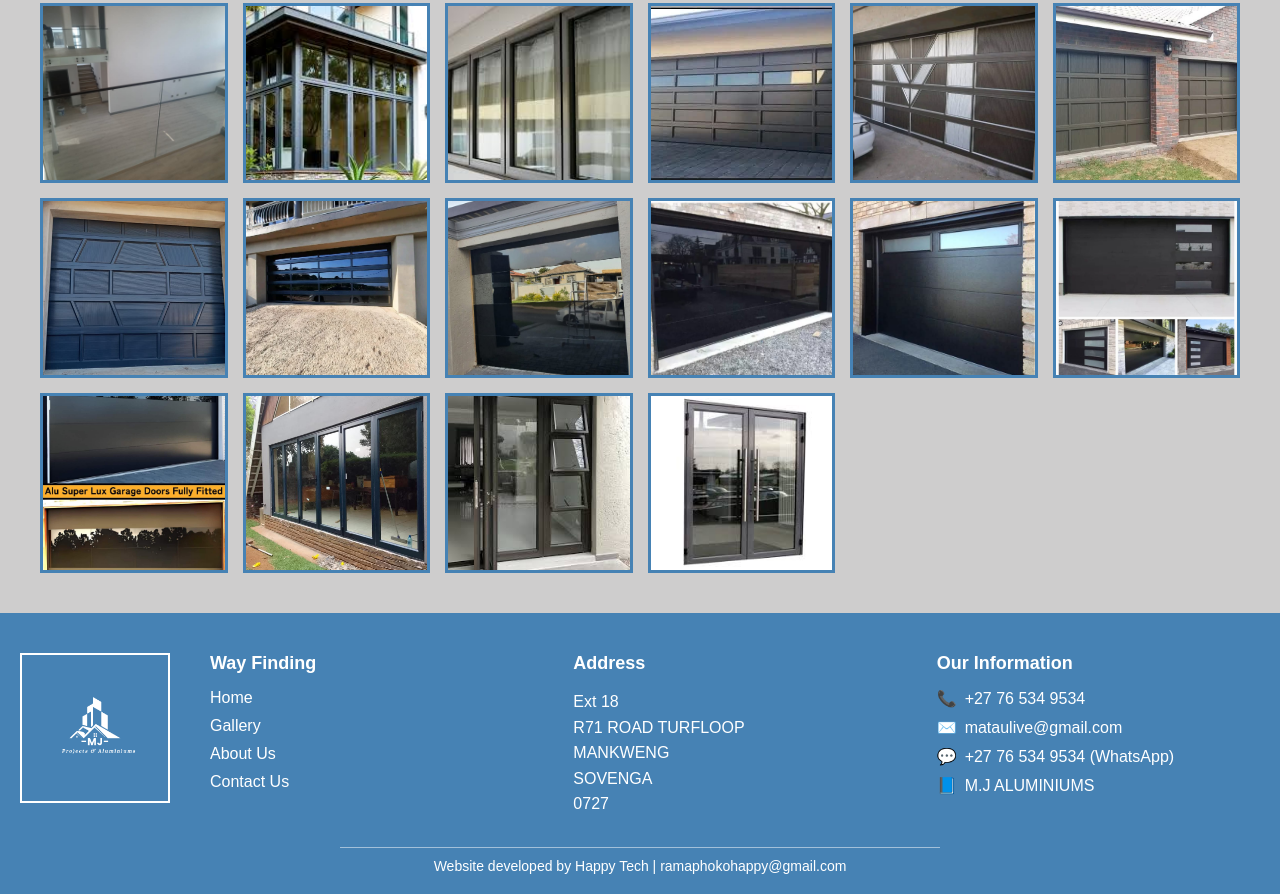
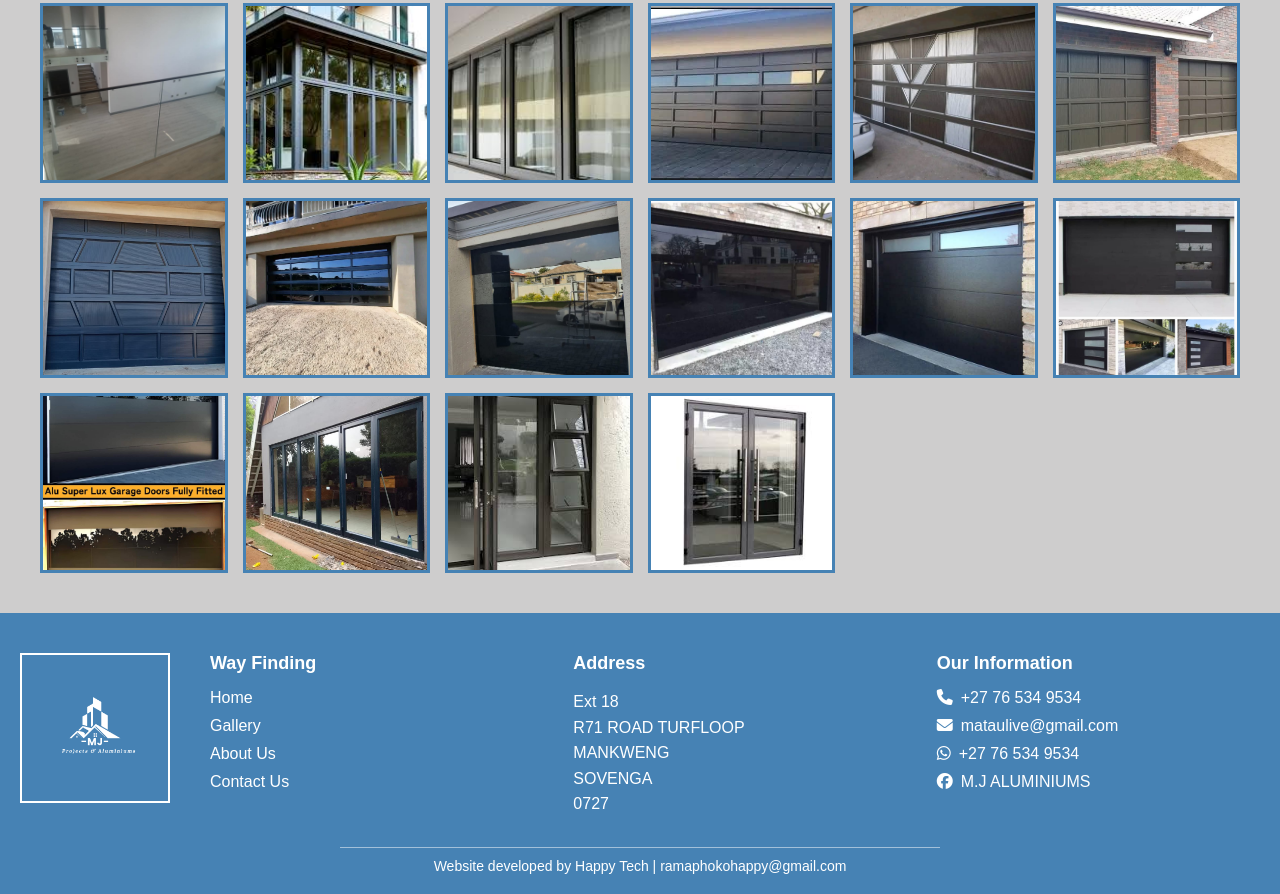
Before and after one commit to happy-tech05/MJ-Aluminums-Web, a plain HTML site: page LandingPage/gallery.html in a window 1280 px wide. Shown: the part 2245-3139 px from the top of the page. Drawn offline with Linux system fonts and the light colour scheme.

Commit message:
fixing footer
adding icons on the footer

```diff
--- a/LandingPage/gallery.html
+++ b/LandingPage/gallery.html
@@ -99,6 +99,8 @@
   </div>
 </div>
 
+<link rel="stylesheet" href="https://cdnjs.cloudflare.com/ajax/libs/font-awesome/6.5.0/css/all.min.css">
+
 <footer class="site-footer">
   <div class="footer-top">
     <div class="footer-logo">
@@ -130,13 +132,14 @@
     <div class="footer-column">
       <h3>Our Information</h3>
       <ul class="info-list">
-        <li><span class="icon">📞</span> +27 76 534 9534</li>
-        <li><span class="icon">✉️</span> mataulive@gmail.com</li>
-        <li><span class="icon">💬</span> +27 76 534 9534 (WhatsApp)</li>
-        <li><span class="icon">📘</span> M.J ALUMINIUMS</li>
+        <li><span class="icon"><i class="fa-solid fa-phone"></i></span> +27 76 534 9534</li>
+        <li><span class="icon"><i class="fa-solid fa-envelope"></i></span> mataulive@gmail.com</li>
+        <li><span class="icon"><i class="fa-brands fa-whatsapp"></i></span> +27 76 534 9534 </li>
+        <li><span class="icon"><i class="fa-brands fa-facebook"></i></span> M.J ALUMINIUMS</li>
       </ul>
     </div>
   </div>
+
 
 
   <div class="footer-bottom">
```
Also changed, not shown: LandingPage/about-us.html (+6 -5 lines), LandingPage/contact-us.html (+4 -4 lines), LandingPage/services.html (+6 -4 lines), index.html (+6 -8 lines).
